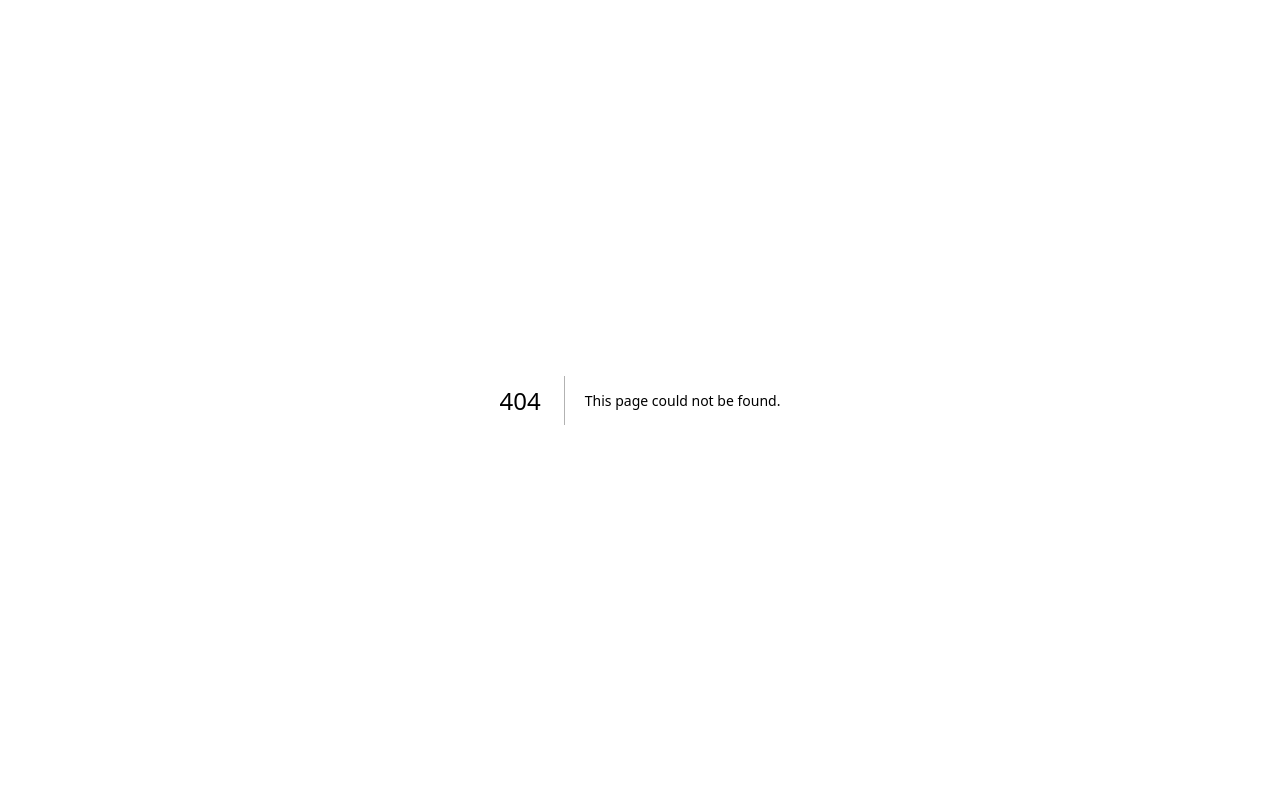
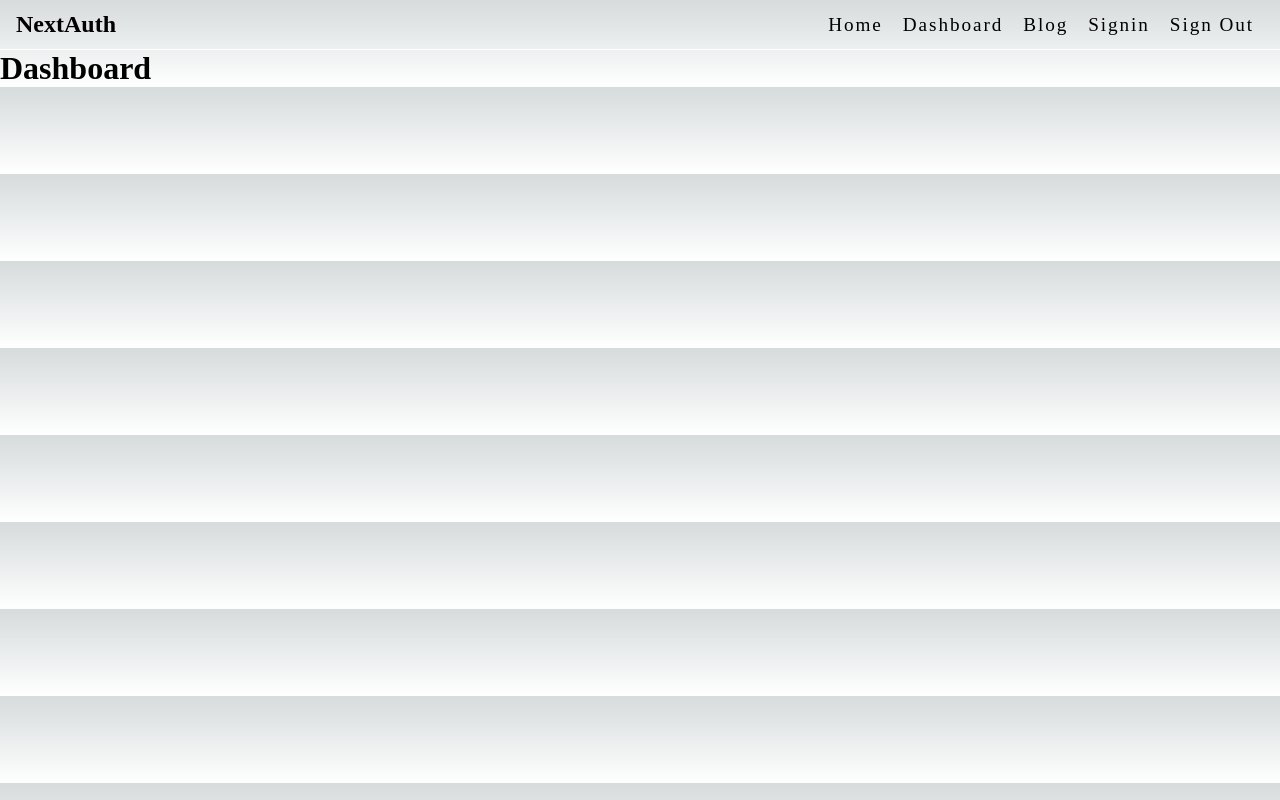
Before and after one commit to gauravgupta799/NextjsPractice, a Next.js app in the folder next-auth/: page /dashboard in a window 1280 px wide. Before the commit this address had no page. Built offline with nearby package versions, Linux system fonts and the light colour scheme.

Commit message:
setup auth-github&signIn-signOut functionality

```diff
--- /dev/null
+++ b/next-auth/components/Navbar/Navbar.css
@@ -0,0 +1,27 @@
+nav{
+    height:50px;
+    width: 100%;
+    border-bottom: 1px solid white;
+    display: flex;
+    align-items: center;
+    justify-content:space-between;
+    padding:0px 1rem;
+}
+.logo{
+
+}
+
+ul{
+    display: flex;
+    align-items: center;
+    justify-content:space-between;
+    height:50px;
+    /* border:1px solid red; */
+}
+li{
+    list-style: none;
+    font-size:1.2rem;
+    margin:0px 10px;
+    letter-spacing: 0.12rem;
+
+}
--- /dev/null
+++ b/next-auth/components/Navbar/Navbar.js
@@ -0,0 +1,49 @@
+import React from 'react';
+import Link from "next/link";
+import {signIn, signOut} from "next-auth/react";
+
+const Navbar = () => {
+  return (
+    <nav className="header">
+    <h1 className="logo">
+        <a href="/">NextAuth</a>
+    </h1>
+    <ul className="main-nav">
+        <li>
+            <Link href="/">
+              Home
+            </Link>
+        </li>
+        <li>
+            <Link href="/dashboard">
+                 Dashboard
+            </Link>
+        </li>
+        <li>
+            <Link href="/blog">
+              Blog
+            </Link>
+        </li>
+        <li>
+            <Link href="/api/auth/signin">
+              <span onClick={()=>{
+                e.preventDefault()
+                signIn('github')
+              }}>Signin</span>
+            </Link>
+        </li>
+        <li>
+            <Link href="/api/auth/signout">
+              <span onClick={()=>{
+                e.preventDefault()
+                signOut()
+              }}>Sign Out</span>
+            </Link>
+        </li>
+    </ul>
+
+    </nav>
+  )
+}
+
+export default Navbar
--- a/next-auth/package.json
+++ b/next-auth/package.json
@@ -1,5 +1,5 @@
 {
-  "name": "next-auth",
+  "name": "next-authentication",
   "version": "0.1.0",
   "private": true,
   "scripts": {
@@ -12,6 +12,7 @@
     "eslint": "8.35.0",
     "eslint-config-next": "13.2.1",
     "next": "13.2.1",
+    "next-auth": "^4.19.2",
     "react": "18.2.0",
     "react-dom": "18.2.0"
   }
--- a/next-auth/pages/_app.js
+++ b/next-auth/pages/_app.js
@@ -1,5 +1,13 @@
+import Navbar from '@/components/Navbar/Navbar.js'
 import '@/styles/globals.css'
+import "../components/Navbar/Navbar.css";
+
 
 export default function App({ Component, pageProps }) {
-  return <Component {...pageProps} />
+  return (
+    <>
+      <Navbar/>
+      <Component {...pageProps} />
+    </>
+  )
 }
--- /dev/null
+++ b/next-auth/pages/dashboard.js
@@ -0,0 +1,11 @@
+import React from 'react'
+
+const Dashboard = () => {
+  return (
+    <div>
+        <h1>Dashboard</h1>
+    </div>
+  )
+}
+
+export default Dashboard
```
Also changed, not shown: next-auth/pages/api/auth/[...nextauth].js (added, +12 -0 lines), next-auth/pages/blog.js (added, +9 -0 lines), 2 other files (tests, documents, lock files or other folders).
